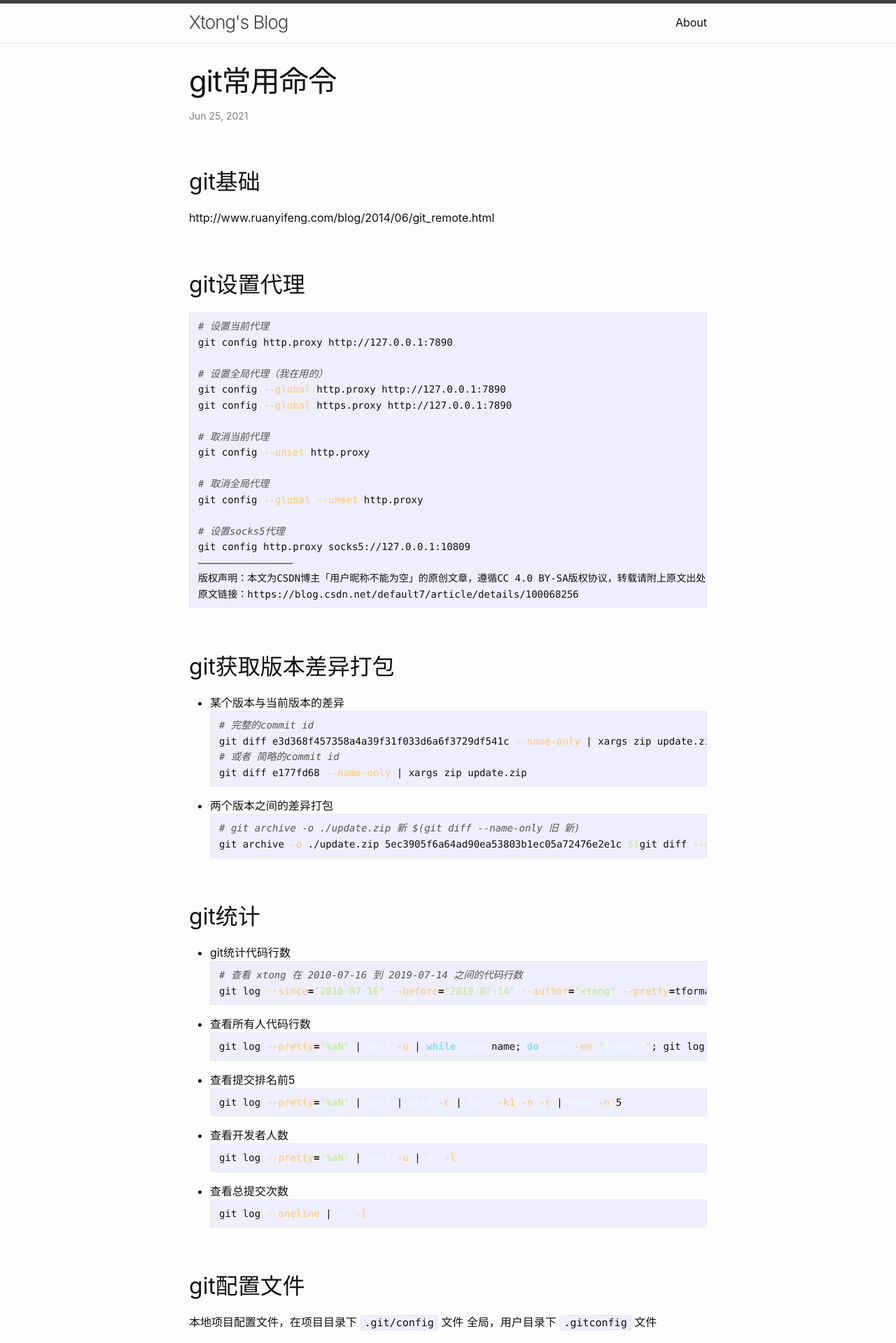
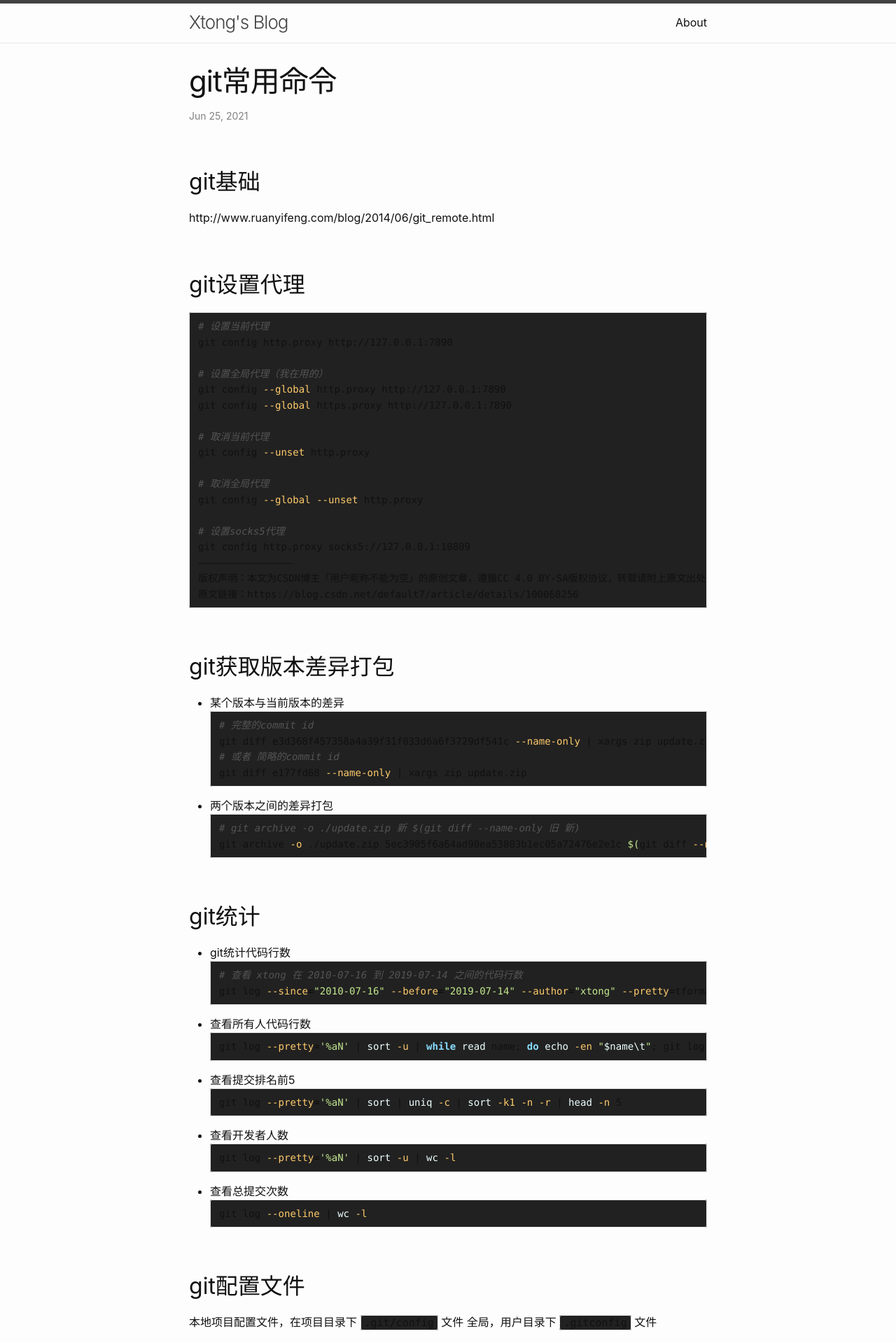
Before and after one commit to tongg112/tongg112.github.io, a Jekyll site: the page built from _posts/2021-06-25-git.markdown, in a window 1280 px wide. Shown: the top 1919 px of the page at 70% size. Built offline with Jekyll 4.4.1, drawn with Linux system fonts in a browser that asks for light colours.

Commit message:
修改配色

```diff
--- a/_config.yml
+++ b/_config.yml
@@ -30,7 +30,7 @@
 # Build settings
 theme: minima
 minima:
-  skin: classic
+  skin: mydark
 # remote_theme: jekyll-theme-cayman
 plugins:
   - jekyll-feed
--- a/_sass/minima/skins/classic.scss
+++ b/_sass/minima/skins/classic.scss
@@ -28,84 +28,19 @@
 // Syntax highlighting styles should be adjusted appropriately for every "skin"
 // ----------------------------------------------------------------------------
 
-//.highlight {
-//  .c     { color: #998; font-style: italic } // Comment
-//  .err   { color: #a61717; background-color: #e3d2d2 } // Error
-//  .k     { font-weight: bold } // Keyword
-//  .o     { font-weight: bold } // Operator
-//  .cm    { color: #998; font-style: italic } // Comment.Multiline
-//  .cp    { color: #999; font-weight: bold } // Comment.Preproc
-//  .c1    { color: #998; font-style: italic } // Comment.Single
-//  .cs    { color: #999; font-weight: bold; font-style: italic } // Comment.Special
-//  .gd    { color: #000; background-color: #fdd } // Generic.Deleted
-//  .gd .x { color: #000; background-color: #faa } // Generic.Deleted.Specific
-//  .ge    { font-style: italic } // Generic.Emph
-//  .gr    { color: #a00 } // Generic.Error
-//  .gh    { color: #999 } // Generic.Heading
-//  .gi    { color: #000; background-color: #dfd } // Generic.Inserted
-//  .gi .x { color: #000; background-color: #afa } // Generic.Inserted.Specific
-//  .go    { color: #888 } // Generic.Output
-//  .gp    { color: #555 } // Generic.Prompt
-//  .gs    { font-weight: bold } // Generic.Strong
-//  .gu    { color: #aaa } // Generic.Subheading
-//  .gt    { color: #a00 } // Generic.Traceback
-//  .kc    { font-weight: bold } // Keyword.Constant
-//  .kd    { font-weight: bold } // Keyword.Declaration
-//  .kp    { font-weight: bold } // Keyword.Pseudo
-//  .kr    { font-weight: bold } // Keyword.Reserved
-//  .kt    { color: #458; font-weight: bold } // Keyword.Type
-//  .m     { color: #099 } // Literal.Number
-//  .s     { color: #d14 } // Literal.String
-//  .na    { color: #008080 } // Name.Attribute
-//  .nb    { color: #0086B3 } // Name.Builtin
-//  .nc    { color: #458; font-weight: bold } // Name.Class
-//  .no    { color: #008080 } // Name.Constant
-//  .ni    { color: #800080 } // Name.Entity
-//  .ne    { color: #900; font-weight: bold } // Name.Exception
-//  .nf    { color: #900; font-weight: bold } // Name.Function
-//  .nn    { color: #555 } // Name.Namespace
-//  .nt    { color: #000080 } // Name.Tag
-//  .nv    { color: #008080 } // Name.Variable
-//  .ow    { font-weight: bold } // Operator.Word
-//  .w     { color: #bbb } // Text.Whitespace
-//  .mf    { color: #099 } // Literal.Number.Float
-//  .mh    { color: #099 } // Literal.Number.Hex
-//  .mi    { color: #099 } // Literal.Number.Integer
-//  .mo    { color: #099 } // Literal.Number.Oct
-//  .sb    { color: #d14 } // Literal.String.Backtick
-//  .sc    { color: #d14 } // Literal.String.Char
-//  .sd    { color: #d14 } // Literal.String.Doc
-//  .s2    { color: #d14 } // Literal.String.Double
-//  .se    { color: #d14 } // Literal.String.Escape
-//  .sh    { color: #d14 } // Literal.String.Heredoc
-//  .si    { color: #d14 } // Literal.String.Interpol
-//  .sx    { color: #d14 } // Literal.String.Other
-//  .sr    { color: #009926 } // Literal.String.Regex
-//  .s1    { color: #d14 } // Literal.String.Single
-//  .ss    { color: #990073 } // Literal.String.Symbol
-//  .bp    { color: #999 } // Name.Builtin.Pseudo
-//  .vc    { color: #008080 } // Name.Variable.Class
-//  .vg    { color: #008080 } // Name.Variable.Global
-//  .vi    { color: #008080 } // Name.Variable.Instance
-//  .il    { color: #099 } // Literal.Number.Integer.Long
-//}
-
-
-// 黑色比较好看
-// ----------------------------------------------------------------------------
 .highlight {
-  .c     { color: #545454; font-style: italic } // Comment
-  .err   { color: #f07178; background-color: #e3d2d2 } // Error
-  .k     { color: #89DDFF; font-weight: bold } // Keyword
+  .c     { color: #998; font-style: italic } // Comment
+  .err   { color: #a61717; background-color: #e3d2d2 } // Error
+  .k     { font-weight: bold } // Keyword
   .o     { font-weight: bold } // Operator
-  .cm    { color: #545454; font-style: italic } // Comment.Multiline
-  .cp    { color: #545454; font-weight: bold } // Comment.Preproc
-  .c1    { color: #545454; font-style: italic } // Comment.Single
-  .cs    { color: #545454; font-weight: bold; font-style: italic } // Comment.Special
+  .cm    { color: #998; font-style: italic } // Comment.Multiline
+  .cp    { color: #999; font-weight: bold } // Comment.Preproc
+  .c1    { color: #998; font-style: italic } // Comment.Single
+  .cs    { color: #999; font-weight: bold; font-style: italic } // Comment.Special
   .gd    { color: #000; background-color: #fdd } // Generic.Deleted
   .gd .x { color: #000; background-color: #faa } // Generic.Deleted.Specific
   .ge    { font-style: italic } // Generic.Emph
-  .gr    { color: #f07178 } // Generic.Error
+  .gr    { color: #a00 } // Generic.Error
   .gh    { color: #999 } // Generic.Heading
   .gi    { color: #000; background-color: #dfd } // Generic.Inserted
   .gi .x { color: #000; background-color: #afa } // Generic.Inserted.Specific
@@ -113,44 +48,44 @@
   .gp    { color: #555 } // Generic.Prompt
   .gs    { font-weight: bold } // Generic.Strong
   .gu    { color: #aaa } // Generic.Subheading
-  .gt    { color: #f07178 } // Generic.Traceback
+  .gt    { color: #a00 } // Generic.Traceback
   .kc    { font-weight: bold } // Keyword.Constant
   .kd    { font-weight: bold } // Keyword.Declaration
   .kp    { font-weight: bold } // Keyword.Pseudo
   .kr    { font-weight: bold } // Keyword.Reserved
-  .kt    { color: #FFCB6B; font-weight: bold } // Keyword.Type
-  .m     { color: #F78C6C } // Literal.Number
-  .s     { color: #C3E88D } // Literal.String
+  .kt    { color: #458; font-weight: bold } // Keyword.Type
+  .m     { color: #099 } // Literal.Number
+  .s     { color: #d14 } // Literal.String
   .na    { color: #008080 } // Name.Attribute
-  .nb    { color: #EEFFFF } // Name.Builtin
-  .nc    { color: #FFCB6B; font-weight: bold } // Name.Class
+  .nb    { color: #0086B3 } // Name.Builtin
+  .nc    { color: #458; font-weight: bold } // Name.Class
   .no    { color: #008080 } // Name.Constant
   .ni    { color: #800080 } // Name.Entity
   .ne    { color: #900; font-weight: bold } // Name.Exception
-  .nf    { color: #82AAFF; font-weight: bold } // Name.Function
+  .nf    { color: #900; font-weight: bold } // Name.Function
   .nn    { color: #555 } // Name.Namespace
-  .nt    { color: #FFCB6B } // Name.Tag
-  .nv    { color: #EEFFFF } // Name.Variable
+  .nt    { color: #000080 } // Name.Tag
+  .nv    { color: #008080 } // Name.Variable
   .ow    { font-weight: bold } // Operator.Word
-  .w     { color: #EEFFFF } // Text.Whitespace
-  .mf    { color: #F78C6C } // Literal.Number.Float
-  .mh    { color: #F78C6C } // Literal.Number.Hex
-  .mi    { color: #F78C6C } // Literal.Number.Integer
-  .mo    { color: #F78C6C } // Literal.Number.Oct
-  .sb    { color: #C3E88D } // Literal.String.Backtick
-  .sc    { color: #C3E88D } // Literal.String.Char
-  .sd    { color: #C3E88D } // Literal.String.Doc
-  .s2    { color: #C3E88D } // Literal.String.Double
-  .se    { color: #EEFFFF } // Literal.String.Escape
-  .sh    { color: #C3E88D } // Literal.String.Heredoc
-  .si    { color: #C3E88D } // Literal.String.Interpol
-  .sx    { color: #C3E88D } // Literal.String.Other
-  .sr    { color: #C3E88D } // Literal.String.Regex
-  .s1    { color: #C3E88D } // Literal.String.Single
-  .ss    { color: #C3E88D } // Literal.String.Symbol
+  .w     { color: #bbb } // Text.Whitespace
+  .mf    { color: #099 } // Literal.Number.Float
+  .mh    { color: #099 } // Literal.Number.Hex
+  .mi    { color: #099 } // Literal.Number.Integer
+  .mo    { color: #099 } // Literal.Number.Oct
+  .sb    { color: #d14 } // Literal.String.Backtick
+  .sc    { color: #d14 } // Literal.String.Char
+  .sd    { color: #d14 } // Literal.String.Doc
+  .s2    { color: #d14 } // Literal.String.Double
+  .se    { color: #d14 } // Literal.String.Escape
+  .sh    { color: #d14 } // Literal.String.Heredoc
+  .si    { color: #d14 } // Literal.String.Interpol
+  .sx    { color: #d14 } // Literal.String.Other
+  .sr    { color: #009926 } // Literal.String.Regex
+  .s1    { color: #d14 } // Literal.String.Single
+  .ss    { color: #990073 } // Literal.String.Symbol
   .bp    { color: #999 } // Name.Builtin.Pseudo
-  .vc    { color: #FFCB6B } // Name.Variable.Class
-  .vg    { color: #EEFFFF } // Name.Variable.Global
-  .vi    { color: #EEFFFF } // Name.Variable.Instance
-  .il    { color: #F78C6C } // Literal.Number.Integer.Long
+  .vc    { color: #008080 } // Name.Variable.Class
+  .vg    { color: #008080 } // Name.Variable.Global
+  .vi    { color: #008080 } // Name.Variable.Instance
+  .il    { color: #099 } // Literal.Number.Integer.Long
 }
--- /dev/null
+++ b/_sass/minima/skins/mydark.scss
@@ -0,0 +1,95 @@
+@charset "utf-8";
+
+$brand-color:           #828282 !default;
+$brand-color-light:     lighten($brand-color, 40%) !default;
+$brand-color-dark:      darken($brand-color, 25%) !default;
+
+$site-title-color:      $brand-color-dark !default;
+
+$text-color:            #111111 !default;
+$background-color:      #fdfdfd !default;
+$code-background-color: #212121 !default;
+
+$link-base-color:       #2a7ae2 !default;
+$link-visited-color:    darken($link-base-color, 15%) !default;
+$link-hover-color:      $text-color !default;
+
+$border-color-01:       $brand-color-light !default;
+$border-color-02:       lighten($brand-color, 35%) !default;
+$border-color-03:       $brand-color-dark !default;
+
+$table-text-color:      lighten($text-color, 18%) !default;
+$table-zebra-color:     lighten($brand-color, 46%) !default;
+$table-header-bg-color: lighten($brand-color, 43%) !default;
+$table-header-border:   lighten($brand-color, 37%) !default;
+$table-border-color:    $border-color-01 !default;
+
+
+// Syntax highlighting styles should be adjusted appropriately for every "skin"
+// List of tokens: https://github.com/rouge-ruby/rouge/wiki/List-of-tokens
+// Some colors come from Material Theme Darker:
+// https://github.com/material-theme/vsc-material-theme/blob/master/scripts/generator/settings/specific/darker-hc.ts
+// https://github.com/material-theme/vsc-material-theme/blob/master/scripts/generator/color-set.ts
+// ----------------------------------------------------------------------------
+
+.highlight {
+  .c     { color: #545454; font-style: italic } // Comment
+  .err   { color: #f07178; background-color: #e3d2d2 } // Error
+  .k     { color: #89DDFF; font-weight: bold } // Keyword
+  .o     { font-weight: bold } // Operator
+  .cm    { color: #545454; font-style: italic } // Comment.Multiline
+  .cp    { color: #545454; font-weight: bold } // Comment.Preproc
+  .c1    { color: #545454; font-style: italic } // Comment.Single
+  .cs    { color: #545454; font-weight: bold; font-style: italic } // Comment.Special
+  .gd    { color: #000; background-color: #fdd } // Generic.Deleted
+  .gd .x { color: #000; background-color: #faa } // Generic.Deleted.Specific
+  .ge    { font-style: italic } // Generic.Emph
+  .gr    { color: #f07178 } // Generic.Error
+  .gh    { color: #999 } // Generic.Heading
+  .gi    { color: #000; background-color: #dfd } // Generic.Inserted
+  .gi .x { color: #000; background-color: #afa } // Generic.Inserted.Specific
+  .go    { color: #888 } // Generic.Output
+  .gp    { color: #555 } // Generic.Prompt
+  .gs    { font-weight: bold } // Generic.Strong
+  .gu    { color: #aaa } // Generic.Subheading
+  .gt    { color: #f07178 } // Generic.Traceback
+  .kc    { font-weight: bold } // Keyword.Constant
+  .kd    { font-weight: bold } // Keyword.Declaration
+  .kp    { font-weight: bold } // Keyword.Pseudo
+  .kr    { font-weight: bold } // Keyword.Reserved
+  .kt    { color: #FFCB6B; font-weight: bold } // Keyword.Type
+  .m     { color: #F78C6C } // Literal.Number
+  .s     { color: #C3E88D } // Literal.String
+  .na    { color: #008080 } // Name.Attribute
+  .nb    { color: #EEFFFF } // Name.Builtin
+  .nc    { color: #FFCB6B; font-weight: bold } // Name.Class
+  .no    { color: #008080 } // Name.Constant
+  .ni    { color: #800080 } // Name.Entity
+  .ne    { color: #900; font-weight: bold } // Name.Exception
+  .nf    { color: #82AAFF; font-weight: bold } // Name.Function
+  .nn    { color: #555 } // Name.Namespace
+  .nt    { color: #FFCB6B } // Name.Tag
+  .nv    { color: #EEFFFF } // Name.Variable
+  .ow    { font-weight: bold } // Operator.Word
+  .w     { color: #EEFFFF } // Text.Whitespace
+  .mf    { color: #F78C6C } // Literal.Number.Float
+  .mh    { color: #F78C6C } // Literal.Number.Hex
+  .mi    { color: #F78C6C } // Literal.Number.Integer
+  .mo    { color: #F78C6C } // Literal.Number.Oct
+  .sb    { color: #C3E88D } // Literal.String.Backtick
+  .sc    { color: #C3E88D } // Literal.String.Char
+  .sd    { color: #C3E88D } // Literal.String.Doc
+  .s2    { color: #C3E88D } // Literal.String.Double
+  .se    { color: #EEFFFF } // Literal.String.Escape
+  .sh    { color: #C3E88D } // Literal.String.Heredoc
+  .si    { color: #C3E88D } // Literal.String.Interpol
+  .sx    { color: #C3E88D } // Literal.String.Other
+  .sr    { color: #C3E88D } // Literal.String.Regex
+  .s1    { color: #C3E88D } // Literal.String.Single
+  .ss    { color: #C3E88D } // Literal.String.Symbol
+  .bp    { color: #999 } // Name.Builtin.Pseudo
+  .vc    { color: #FFCB6B } // Name.Variable.Class
+  .vg    { color: #EEFFFF } // Name.Variable.Global
+  .vi    { color: #EEFFFF } // Name.Variable.Instance
+  .il    { color: #F78C6C } // Literal.Number.Integer.Long
+}
```
